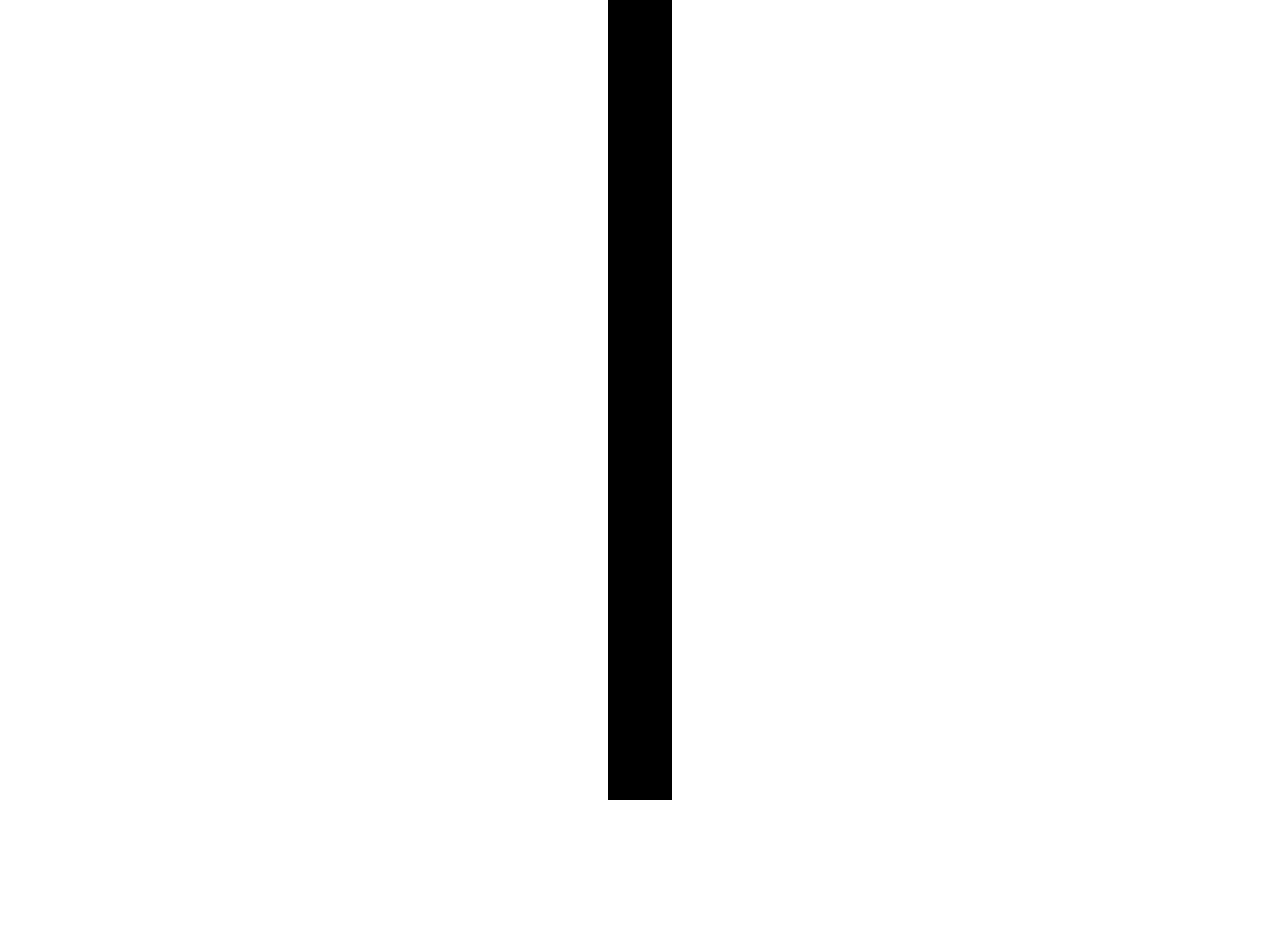
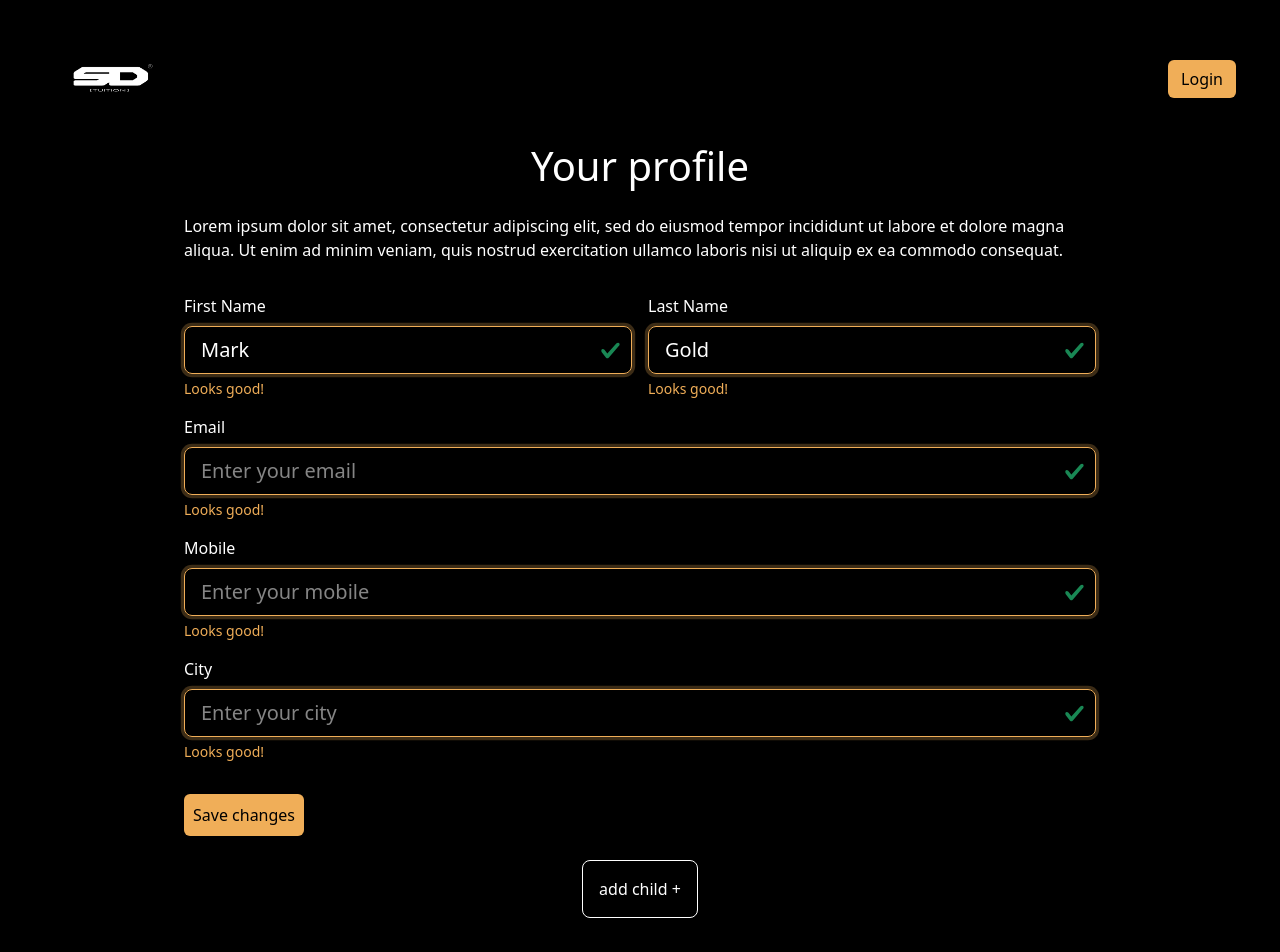
Before and after one commit to Shemz-ux/sd-tuition-app-FE, a React (Vite) app: page /profile in a window 1280 px wide. Before the commit this address had no page. Shown: the top 952 px of the page. Before the commit the page ends 800 px from the top, so only its background shows below. Built offline with nearby package versions, Linux system fonts and the light colour scheme.

Commit message:
completed first half of parent profile

```diff
--- a/src/App.css
+++ b/src/App.css
@@ -47,3 +47,39 @@
 .container-fluid{
   width: 100vw;
 }
+
+/* .profile{
+  margin: 2rem;
+} */
+
+.transparent-input {
+  background-color: transparent !important;
+  border: 1px solid white;
+  color: white;
+}
+
+.transparent-input::placeholder{
+  color: rgba(255, 255, 255, 0.523);
+}
+
+.form-control.is-valid {
+  border-color: #F0AE58 !important;
+  box-shadow: 0 0 0 0.2rem rgba(240, 174, 88, 0.25); /* Optional: custom glow */
+}
+
+.form-control.is-valid:focus {
+  border-color: #F0AE58 !important;
+  box-shadow: 0 0 0 0.2rem rgba(240, 174, 88, 0.5); /* Stronger on focus */
+}
+
+.add-child {
+  background-color: transparent !important;
+  border: 1px solid white;
+  border-radius: 8px;
+  color: white;
+}
+
+.add-child:hover {
+  background-color: #F0AE58 !important;
+  color: black;
+}
--- a/src/App.jsx
+++ b/src/App.jsx
@@ -1,6 +1,7 @@
 import { Routes, Route} from "react-router-dom";
 import './App.css'
 import HomePage from './components/HomePage';
+import ParentProfile from './components/ParentProfile';
 
 function App() {
 
@@ -8,6 +9,7 @@ function App() {
     <>
       <Routes>
         <Route path="/" element={<HomePage/>}/>
+        <Route path="/profile" element={<ParentProfile/>}/>
       </Routes>
     </>
   )
--- /dev/null
+++ b/src/components/ParentProfile.jsx
@@ -0,0 +1,60 @@
+import { Navbar } from "./navbar";
+
+function ParentProfile(){
+    return (
+        <>
+        <Navbar/>
+        <div className="profile d-flex flex-column align-items-center" style={{ minHeight: "100vh" }}>
+            <h1>Your profile</h1>
+            <div className="w-75 w-md-50 w-lg-30 mt-3">
+            <p>Lorem ipsum dolor sit amet, consectetur adipiscing elit, sed do eiusmod tempor incididunt ut labore et dolore magna aliqua. Ut enim ad minim veniam, quis nostrud exercitation ullamco laboris nisi ut aliquip ex ea commodo consequat.</p>
+                <form class="row g-3 mt-3">
+                    <div class="col-md-6">
+                        <label for="firstName" class="form-label">First Name</label>
+                        <input type="text" class="form-control form-control-lg is-valid transparent-input" id="firstName" value="Mark"/>
+                        <div class="valid-feedback" style={{ color: "#F0AE58" }}>
+                            Looks good!
+                            </div>
+                    </div>
+                    <div class="col-md-6">
+                        <label for="lastName" class="form-label">Last Name</label>
+                        <input type="text" class="form-control form-control-lg is-valid transparent-input" id="lastName" value="Gold"/>
+                        <div class="valid-feedback" style={{ color: "#F0AE58" }}>
+                            Looks good!
+                            </div>
+                    </div>
+                    <div class="col-12">
+                        <label for="email" class="form-label">Email</label>
+                        <input type="email" class="form-control form-control-lg is-valid transparent-input" id="email" placeholder="Enter your email"/>
+                        <div class="valid-feedback" style={{ color: "#F0AE58" }}>
+                            Looks good!
+                            </div>
+                    </div>
+                    <div class="col-12">
+                        <label for="mobile" class="form-label">Mobile</label>
+                        <input type="integer" class="form-control form-control-lg is-valid transparent-input" id="mobile" placeholder="Enter your mobile"/>
+                        <div class="valid-feedback" style={{ color: "#F0AE58" }}>
+                            Looks good!
+                            </div>
+                    </div>
+                    <div class="col-12">
+                        <label for="city" class="form-label">City</label>
+                        <input type="text" class="form-control form-control-lg is-valid transparent-input" id="city" placeholder="Enter your city"/>
+                        <div class="valid-feedback" style={{ color: "#F0AE58" }}>
+                            Looks good!
+                            </div>
+                    </div>
+                        </form>
+                </div>
+                <div className="w-75 w-md-50 w-lg-30 mt-3 text-start">
+                    <button className="btn mb-2 mt-3 p-2" type="submit">Save changes</button>
+                    </div>
+                <div className="add-child p-3 mt-3">
+                    add child +
+                </div>
+        </div>
+        </>
+)
+}
+
+export default ParentProfile;
--- a/src/index.css
+++ b/src/index.css
@@ -11,6 +11,7 @@
   text-rendering: optimizeLegibility;
   -webkit-font-smoothing: antialiased;
   -moz-osx-font-smoothing: grayscale;
+  -form-valid-color: #F0AE58;
 }
 
 a {
```
